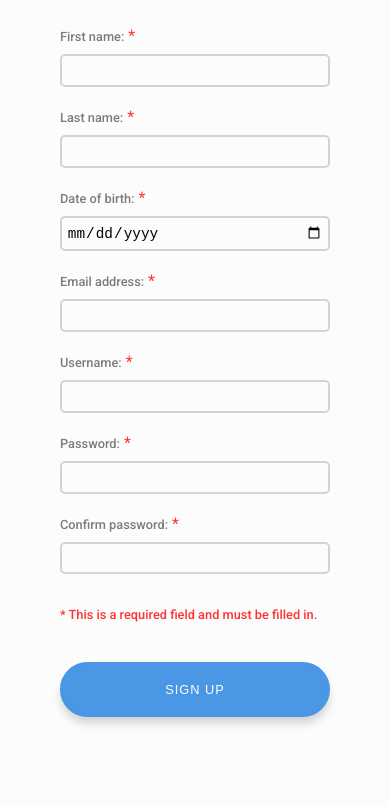
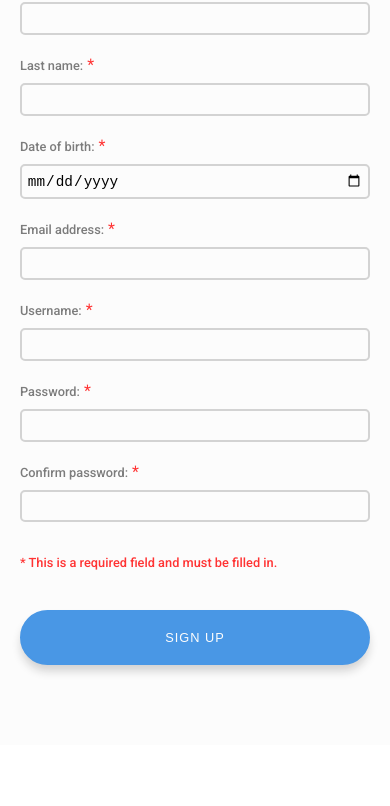
Before and after one commit to EbrahemLuhar/js-form-validation, a plain HTML site: page index.html in a window 390 px wide. Shown: the part 207-1013 px from the top of the page. After the commit the page ends 952 px from the top, so only its background shows below. Drawn offline with nearby package versions, Linux system fonts and the light colour scheme.

Commit message:
made mobile responsive

```diff
--- a/style.css
+++ b/style.css
@@ -200,3 +200,14 @@ select:-webkit-autofill:focus {
   letter-spacing: 1px;
   font-weight: 400;
 }
+
+@media only screen and (max-width: 600px) {
+  .container {
+    padding: 0;
+  }
+
+  .sign-up-wrapper {
+    width: 100%;
+    padding: 40px 20px;
+  }
+}
```
